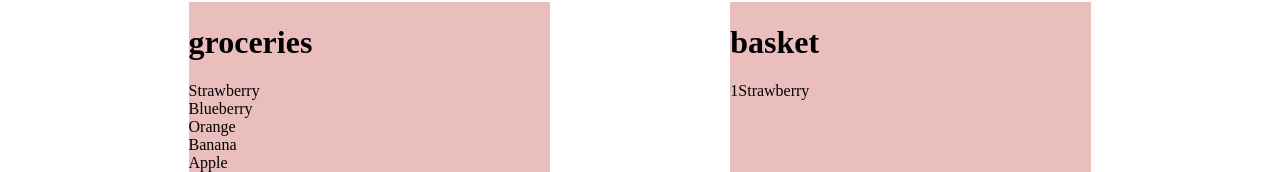
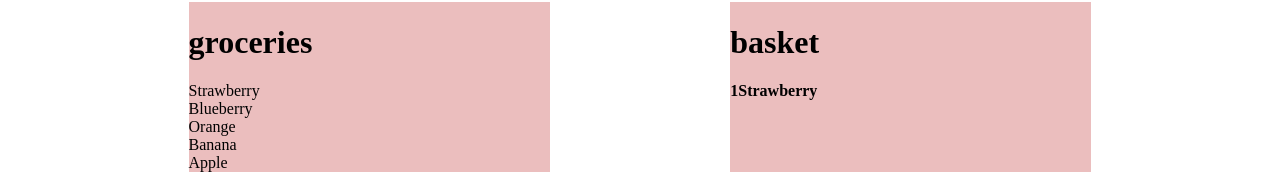
Before and after one commit to avivpolak/Basket, a React (Create React App) app in the folder basket-front/: page / in a window 1280 px wide. Both pictures are taken after a click on the element "Strawberry". Shown: the part 600-772 px from the top of the page. Built offline with nearby package versions, Linux system fonts and the light colour scheme.

Commit message:
min req done

```diff
--- a/basket-front/src/components/main/Main.js
+++ b/basket-front/src/components/main/Main.js
@@ -8,47 +8,95 @@ export default class Main extends React.Component {
     constructor(props) {
         super(props);
         this.state = {
-            list: {
-                Strawberry: 0,
-                Blueberry: 0,
-                Orange: 0,
-                Banana: 0,
-                Apple: 0,
-                Carrot: 0,
-                Celery: 0,
-                Mushroom: 0,
-                Green: 0,
-                Pepper: 0,
-                Eggs: 0,
-                Cheese: 0,
-                Butter: 0,
-                Chicken: 0,
-                Beef: 0,
-                Pork: 0,
-                Fish: 0,
-                Rice: 0,
-                Pasta: 0,
-                Bread: 0,
+            basket: {
+                Strawberry: { quantity: 0, chacked: false },
+                Blueberry: { quantity: 0, chacked: false },
+                Orange: { quantity: 0, chacked: false },
+                Banana: { quantity: 0, chacked: false },
+                Apple: { quantity: 0, chacked: false },
+                Carrot: { quantity: 0, chacked: false },
+                Celery: { quantity: 0, chacked: false },
+                Mushroom: { quantity: 0, chacked: false },
+                Green: { quantity: 0, chacked: false },
+                Pepper: { quantity: 0, chacked: false },
+                Eggs: { quantity: 0, chacked: false },
+                Cheese: { quantity: 0, chacked: false },
+                Butter: { quantity: 0, chacked: false },
+                Chicken: { quantity: 0, chacked: false },
+                Beef: { quantity: 0, chacked: false },
+                Pork: { quantity: 0, chacked: false },
+                Fish: { quantity: 0, chacked: false },
+                Rice: { quantity: 0, chacked: false },
+                Pasta: { quantity: 0, chacked: false },
+                Bread: { quantity: 0, chacked: false },
             },
+
+            groceries: [
+                "Strawberry",
+                "Blueberry",
+                "Orange",
+                "Banana",
+                "Apple",
+                "Carrot",
+                "Celery",
+                "Mushroom",
+                "Green",
+                "Pepper",
+                "Eggs",
+                "Cheese",
+                "Butter",
+                "Chicken",
+                "Beef",
+                "Pork",
+                "Fish",
+                "Rice",
+                "Pasta",
+                "Bread",
+            ],
         };
     }
-    updateState = (name) => {
-        let newList = this.state.list;
-        newList[name]++;
+    addToBasket = (name) => {
+        let newList = this.state.basket;
+        newList[name].quantity++;
         this.setState({
-            list: newList,
+            basket: newList,
+        });
+    };
+    removeFromBasket = (name) => {
+        let newList = this.state.basket;
+        newList[name].quantity--;
+        this.setState({
+            basket: newList,
+        });
+    };
+    toggleChacked = (name) => {
+        let newList = this.state.basket;
+        if (this.state.basket[name].chacked) {
+            newList[name].chacked = false;
+        } else {
+            newList[name].chacked = true;
+        }
+
+        this.setState({
+            basket: newList,
         });
     };
     render() {
         return (
             <div className="main">
                 <Search />
-                <Basket type="basket" title="basket" list={this.state.list} />
+                <Basket
+                    type="basket"
+                    title="basket"
+                    list={this.state.basket}
+                    removeFromBasket={this.removeFromBasket}
+                    toggleChacked={this.toggleChacked}
+                />
                 <Groceries
                     type="groceries"
                     title="groceries"
-                    list={this.state.list}
-                    a={this.updateState}
+                    groceries={this.state.groceries}
+                    addToBasket={this.addToBasket}
                 />
             </div>
         );
--- a/basket-front/src/components/main/components/Basket.js
+++ b/basket-front/src/components/main/components/Basket.js
@@ -11,9 +11,12 @@ export default class Basket extends React.Component {
         };
     }
 
-    updateState() {
-        alert("hel33lo");
-    }
+    removeFromBasket = (name) => {
+        this.props.removeFromBasket(name);
+    };
+    toggleChacked = (name) => {
+        this.props.toggleChacked(name);
+    };
     render() {
         return (
             <div className="basket">
@@ -21,13 +24,14 @@ export default class Basket extends React.Component {
                     <div className="title">
                         <h1>{this.props.title}</h1>
                     </div>
-                    {Object.keys(this.state.list).map((name) => {
-                        // Return the element. Also pass key
+                    {Object.keys(this.state.list).map((name, i) => {
                         return (
                             <Item
-                                quantity={this.state.list[name]}
+                                quantity={this.state.list[name].quantity}
                                 name={name}
-                                a={this.updateState}
+                                removeFromBasket={this.removeFromBasket}
+                                toggleChacked={this.toggleChacked}
+                                chacked={this.state.list[name].chacked}
                             />
                         );
                     })}
--- a/basket-front/src/components/main/components/Groceries.js
+++ b/basket-front/src/components/main/components/Groceries.js
@@ -7,11 +7,11 @@ export default class Groceries extends React.Component {
         super(props);
         // Set initial state
         this.state = {
-            list: this.props.list || ["no elements"],
+            groceries: this.props.groceries || ["no elements"],
         };
     }
     updateState = (name) => {
-        this.props.a(name);
+        this.props.addToBasket(name);
     };
     render() {
         return (
@@ -20,9 +20,13 @@ export default class Groceries extends React.Component {
                     <div className="title">
                         <h1>{this.props.title}</h1>
                     </div>
-                    {Object.keys(this.state.list).map((name) => {
+                    {this.state.groceries.map((name) => {
                         return (
-                            <Item type="g" name={name} a={this.updateState} />
+                            <Item
+                                type="groceries"
+                                name={name}
+                                a={this.updateState}
+                            />
                         );
                     })}
                 </div>
--- a/basket-front/src/components/main/components/Item.js
+++ b/basket-front/src/components/main/components/Item.js
@@ -6,12 +6,25 @@ export default class Item extends React.Component {
         super(props);
     }
     handleClick = () => {
-        this.props.a(this.props.name);
+        if (this.props.type !== "groceries") {
+            this.props.toggleChacked(this.props.name);
+        } else {
+            this.props.a(this.props.name);
+        }
     };
     render() {
-        if (this.props.type !== "g") {
+        if (this.props.type !== "groceries") {
             if (!this.props.quantity) {
                 return <div></div>; // i would like to return nothing but i corrently cant
+            } else if (!this.props.chacked) {
+                return (
+                    <div onClick={this.handleClick} className="item">
+                        <b>
+                            {this.props.quantity}
+                            {this.props.name}
+                        </b>
+                    </div>
+                );
             } else {
                 return (
                     <div onClick={this.handleClick} className="item">
```
